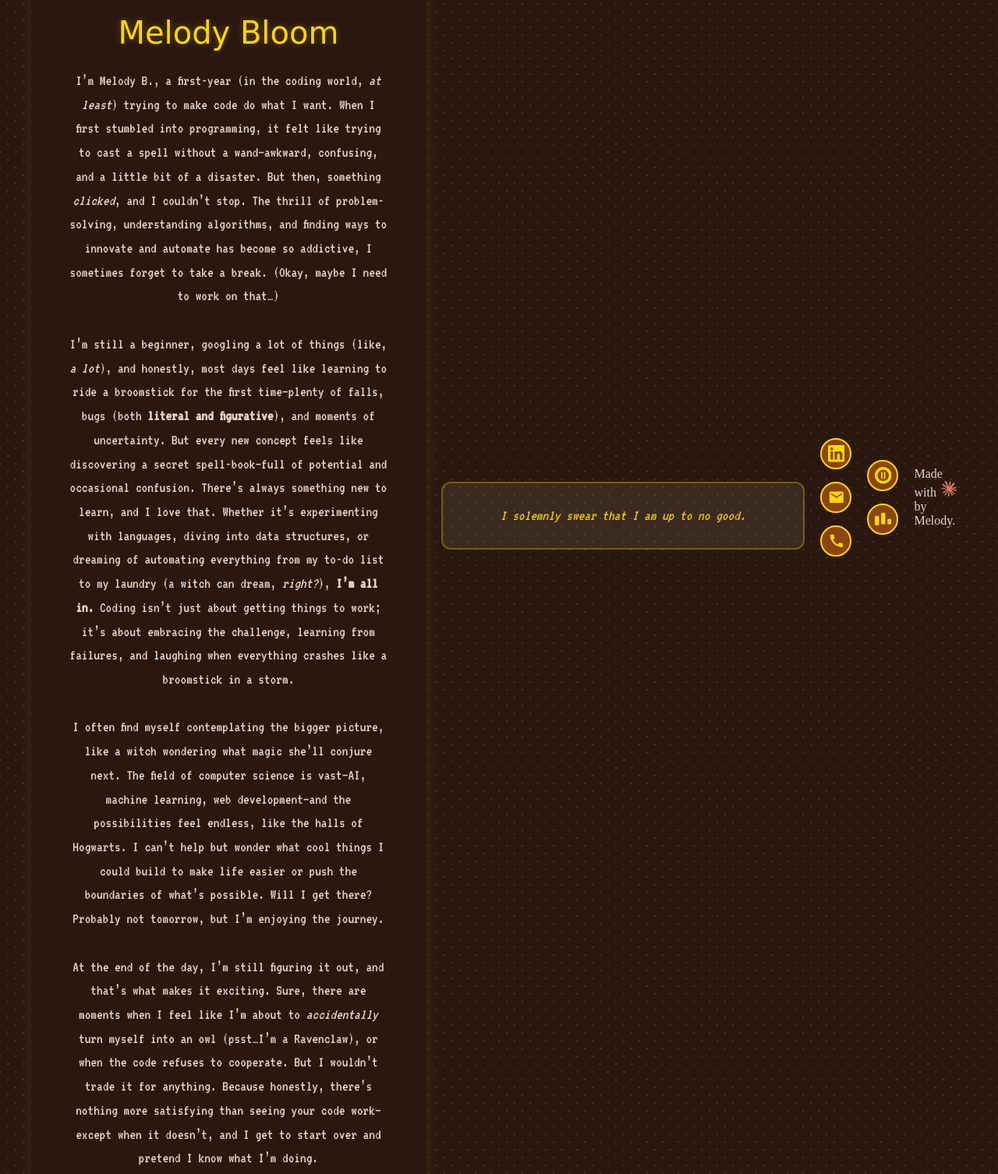
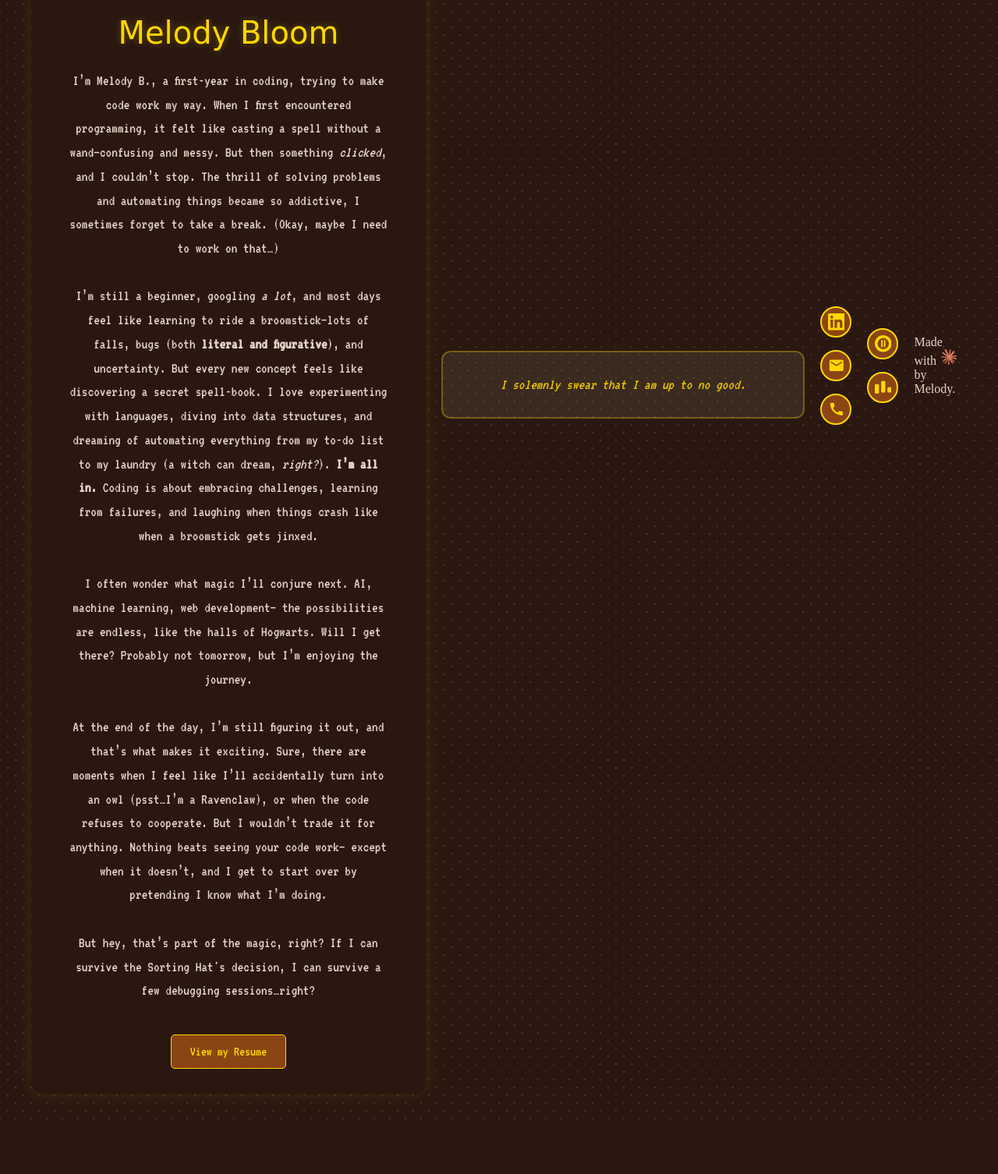
Before and after one commit to flurry101/SpellBinderBio, a plain HTML site: page index.html in a window 1280 px wide. Shown: the part 505-2011 px from the top of the page at 78% size. After the commit the page ends 1948 px from the top, so only its background shows below. Drawn offline with Linux system fonts and the light colour scheme; a web font is replaced by a local one.

Commit message:
Update index.html

```diff
--- a/index.html
+++ b/index.html
@@ -44,15 +44,16 @@
                 <h1 class="name">Melody Bloom</h1>
 
                 <div class="about">
-                    <p>I’m Melody B., a first-year (in the coding world, <i>at least</i>) trying to make code do what I want. When I first stumbled into programming, it felt like trying to cast a spell without a wand—awkward, confusing, and a little bit of a disaster. But then, something <i>clicked</i>, and I couldn’t stop. The thrill of problem-solving, understanding algorithms, and finding ways to innovate and automate has become so addictive, I sometimes forget to take a break. (Okay, maybe I need to work on that…)</p><br>
+<p>I’m Melody B., a first-year in coding, trying to make code work my way. When I first encountered programming, it felt like casting a spell without a wand—confusing and messy. But then something <i>clicked</i>, and I couldn’t stop. The thrill of solving problems and automating things became so addictive, I sometimes forget to take a break. (Okay, maybe I need to work on that…)</p><br>
 
-<p>I’m still a beginner, googling a lot of things (like, <i>a lot</i>), and honestly, most days feel like learning to ride a broomstick for the first time—plenty of falls, bugs (both <b>literal and figurative</b>), and moments of uncertainty. But every new concept feels like discovering a secret spell-book—full of potential and occasional confusion. There’s always something new to learn, and I love that. Whether it’s experimenting with languages, diving into data structures, or dreaming of automating everything from my to-do list to my laundry (a witch can dream, <i>right?</i>), <b>I’m all in.</b> Coding isn’t just about getting things to work; it’s about embracing the challenge, learning from failures, and laughing when everything crashes like a broomstick in a storm.</p><br>
+<p>I’m still a beginner, googling <i>a lot</i>, and most days feel like learning to ride a broomstick—lots of falls, bugs (both <b>literal and figurative</b>), and uncertainty. But every new concept feels like discovering a secret spell-book. I love experimenting with languages, diving into data structures, and dreaming of automating everything from my to-do list to my laundry (a witch can dream, <i>right?</i>). <b>I’m all in.</b> Coding is about embracing challenges, learning from failures, and laughing when things crash like when a broomstick gets jinxed.</p><br>
 
-<p>I often find myself contemplating the bigger picture, like a witch wondering what magic she’ll conjure next. The field of computer science is vast—AI, machine learning, web development—and the possibilities feel endless, like the halls of Hogwarts. I can’t help but wonder what cool things I could build to make life easier or push the boundaries of what’s possible. Will I get there? Probably not tomorrow, but I’m enjoying the journey.</p><br>
+<p>I often wonder what magic I’ll conjure next. AI, machine learning, web development— the possibilities are endless, like the halls of Hogwarts. Will I get there? Probably not tomorrow, but I’m enjoying the journey.</p><br>
 
-<p>At the end of the day, I’m still figuring it out, and that’s what makes it exciting. Sure, there are moments when I feel like I’m about to <i>accidentally</i> turn myself into an owl (psst…I’m a Ravenclaw), or when the code refuses to cooperate. But I wouldn’t trade it for anything. Because honestly, there’s nothing more satisfying than seeing your code work—except when it doesn’t, and I get to start over and pretend I know what I’m doing.</p><br>
+<p>At the end of the day, I’m still figuring it out, and that’s what makes it exciting. Sure, there are moments when I feel like I’ll accidentally turn into an owl (psst…I’m a Ravenclaw), or when the code refuses to cooperate. But I wouldn’t trade it for anything. Nothing beats seeing your code work— except when it doesn’t, and I get to start over by pretending I know what I’m doing.</p><br>
 
-<p>But hey, that’s part of the magic, right? After all, if I can survive the Sorting Hat's decision, I’m sure I can survive a few debugging sessions…right?</p>
+<p>But hey, that’s part of the magic, right? If I can survive the Sorting Hat's decision, I can survive a few debugging sessions…right?</p>
+
 
                 </div>
 
```
